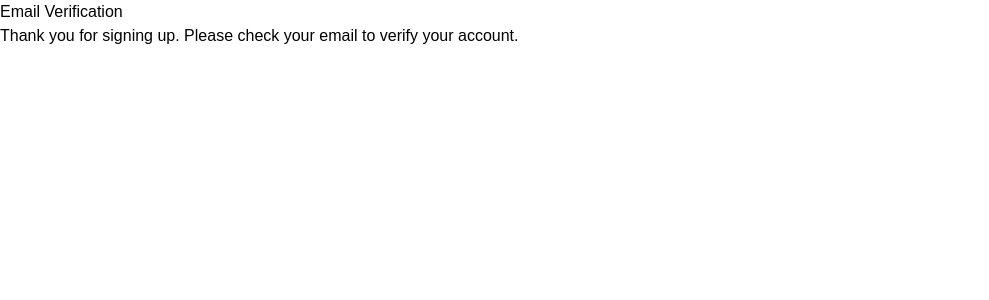
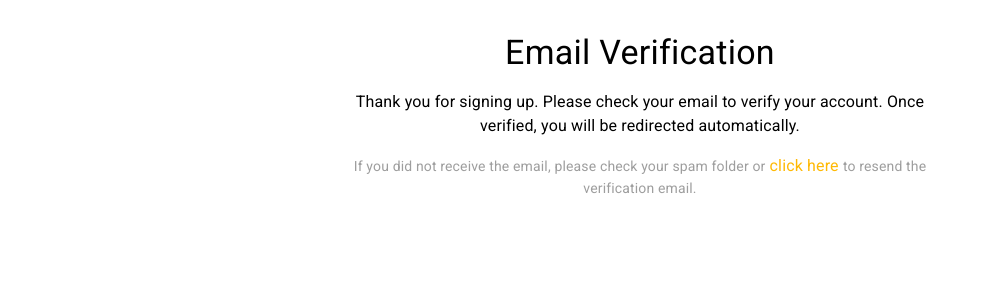
Before and after one commit to raiyanu/event-scheduler-pro, a Next.js app: page /email-verification in a window 1280 px wide. Shown: the top 300 px of the page, without its empty margins (0-989 px from the left). Built offline with nearby package versions, Linux system fonts and the light colour scheme; no server answers.

Commit message:
Feat!: Fix: - email verification page added with it being sending email and improvised the page - made change and new reducer to fix flow of auth state causing stuck on loading state and flickering of login request message

```diff
--- a/src/app/GlobalActionProvider.jsx
+++ b/src/app/GlobalActionProvider.jsx
@@ -2,7 +2,7 @@
 import { getAuth, onAuthStateChanged } from "firebase/auth";
 import { Suspense, useEffect } from "react";
 import { useDispatch } from "react-redux";
-import { extractUserInfo, logout, setPublicState, updateUser } from "./redux/slice/userSlice";
+import { extractUserInfo, logout, setAuthenticatingState, setPublicState, updateUser } from "./redux/slice/userSlice";
 import { auth, db, getUserFullInfo } from "@/config/firebase";
 import { fetchTasks, pushTasks } from "./redux/slice/taskSlice";
 import { collection, onSnapshot } from "firebase/firestore";
@@ -19,10 +19,10 @@ export default function GlobalActionProvider({ children }) {
                     await dispatch(updateUser(extractUserInfo(auth.currentUser)));
                 } else {
                     // await dispatch(setPublicState());
-                    dispatch(logout())
+                    // dispatch(logout());
+                    // dispatch(setAuthenticatingState("idle"));
                 }
                 onAuthStateChanged(auth, async (user) => {
-                    if (user) {
                     if (user) {
                         console.log("User is signed in: ", user);
                         const fetchedUser = await getUserFullInfo();
@@ -37,7 +37,7 @@ export default function GlobalActionProvider({ children }) {
                     } else {
                         console.log("User is signed out");
                         dispatch(logout())
-                        }
+                        dispatch(setAuthenticatingState("idle"));
                     }
                 })
             } catch (error) {
--- a/src/app/PrimaryLayout.jsx
+++ b/src/app/PrimaryLayout.jsx
@@ -55,7 +55,7 @@ export function AuthenticationFrame({ children }) {
         return <LoadingFallback />;
     }
 
-    if ((authenticatingState === 'to_initiate')) {
+    if ((authenticatingState === 'loading' || authenticatingState === 'to_initiate')) {
         return (
             <>
                 <Box sx={{ height: "100%", maxHeight: "80vh", display: "flex", alignItems: "center", justifyContent: "center", gap: 1 }}>
--- a/src/app/email-verification/page.js
+++ b/src/app/email-verification/page.js
@@ -2,15 +2,18 @@
 import { useEffect } from "react";
 import { PublicLayout } from "../PrimaryLayout";
 import { onAuthStateChanged } from "firebase/auth";
-import { auth } from "@/config/firebase";
+import { auth, validateUserEmail } from "@/config/firebase";
 import { useRouter } from "next/navigation";
+import { Box, Typography } from "@mui/material";
+import Link from "next/link";
 
 export default function page() {
     const router = useRouter();
     useEffect(() => {
         let interval;
-        onAuthStateChanged(auth, (user) => {
+        onAuthStateChanged(auth, async (user) => {
             if (user) {
+                await validateUserEmail();
                 interval = setInterval(() => {
                     user.reload().then(() => {
                         console.log("Refreshed user:", user.emailVerified);
@@ -31,18 +34,23 @@ export default function page() {
 
     return (
         <PublicLayout>
-            <div className="container">
-                <div className="row">
-                    <div className="col-md-6 offset-md-3">
-                        <div className="card">
-                            <div className="card-body">
-                                <h1>Email Verification</h1>
-                                <p>Thank you for signing up. Please check your email to verify your account.</p>
-                            </div>
-                        </div>
-                    </div>
-                </div>
-            </div>
+            <Box sx={{ mt: 4, mx: 'auto', maxWidth: 600, textAlign: 'center' }}>
+                <Typography variant="h4" component="h1" gutterBottom align="center">
+                    Email Verification
+                </Typography>
+                <Typography variant="body1" sx={{ mt: 2, textAlign: 'center' }}>
+                    Thank you for signing up. Please check your email to verify your account. Once verified, you will be redirected automatically.
+                </Typography>
+                <Typography variant="body2" color="textSecondary" sx={{ mt: 2, textAlign: 'center' }}>
+                    If you did not receive the email, please check your spam folder or
+                    <Typography component={"span"} color="primary">
+                        {" "}
+                        <a href="/email-verification">click here</a>
+                        {" "}
+                    </Typography>
+                    to resend the verification email.
+                </Typography>
+            </Box>
         </PublicLayout>
     )
 }
--- a/src/app/redux/slice/userSlice.js
+++ b/src/app/redux/slice/userSlice.js
@@ -1,11 +1,8 @@
 import {
-    createNewUser,
-    isUsernameTaken,
-    loginUser,
+    createNewUser, loginUser,
     logOut,
     occupyUsername,
-    storeUserDetails,
-    validateUserEmail,
+    storeUserDetails
 } from "@/config/firebase";
 import { createAsyncThunk, createSlice } from "@reduxjs/toolkit";
 
@@ -69,7 +66,6 @@ export const userSignUp = createAsyncThunk(
                     uid: res.uid,
                     username: payload.username,
                 });
-                await validateUserEmail();
                 return { ...res, router: payload.router };
             } else {
                 return rejectWithValue(new Error(res.errorCode));
@@ -94,6 +90,9 @@ const userSlice = createSlice({
             state.user = action.payload;
             state.loginStatus = true;
             state.authenticatingState = "idle";
+        },
+        setAuthenticatingState: (state, action) => {
+            state.authenticatingState = action.payload;
         },
         logout: (state) => {
             state.user = {};
@@ -171,7 +170,7 @@ const userSlice = createSlice({
 });
 
 export const selectUser = (state) => state.AUTH.user;
-export const { logout, setPublicState, setLoginStatus, updateUser, calmAuthenticatingState } =
+export const { logout, setAuthenticatingState, setPublicState, setLoginStatus, updateUser, calmAuthenticatingState } =
     userSlice.actions;
 export default userSlice.reducer;
 
--- a/src/config/firebase.js
+++ b/src/config/firebase.js
@@ -103,7 +103,7 @@ export const createNewUser = async ({ email, password, username }) => {
         const errorCode = error.code;
         const errorMessage = error.message;
         console.log(errorCode, errorMessage);
-        return { errorCode, errorMessage, ok: false }; // Return error for handling elsewhere
+        return { errorCode, errorMessage, ok: false };
     }
 };
 
@@ -122,7 +122,7 @@ export const loginUser = async (email, password) => {
         const errorCode = error.code;
         const errorMessage = error.message;
         console.log(errorCode, errorMessage);
-        return { errorCode, errorMessage, ok: false }; // Return error for handling elsewhere
+        return { errorCode, errorMessage, ok: false };
     }
 };
 
```
Lines whose indentation alone changed are shown as unchanged.
